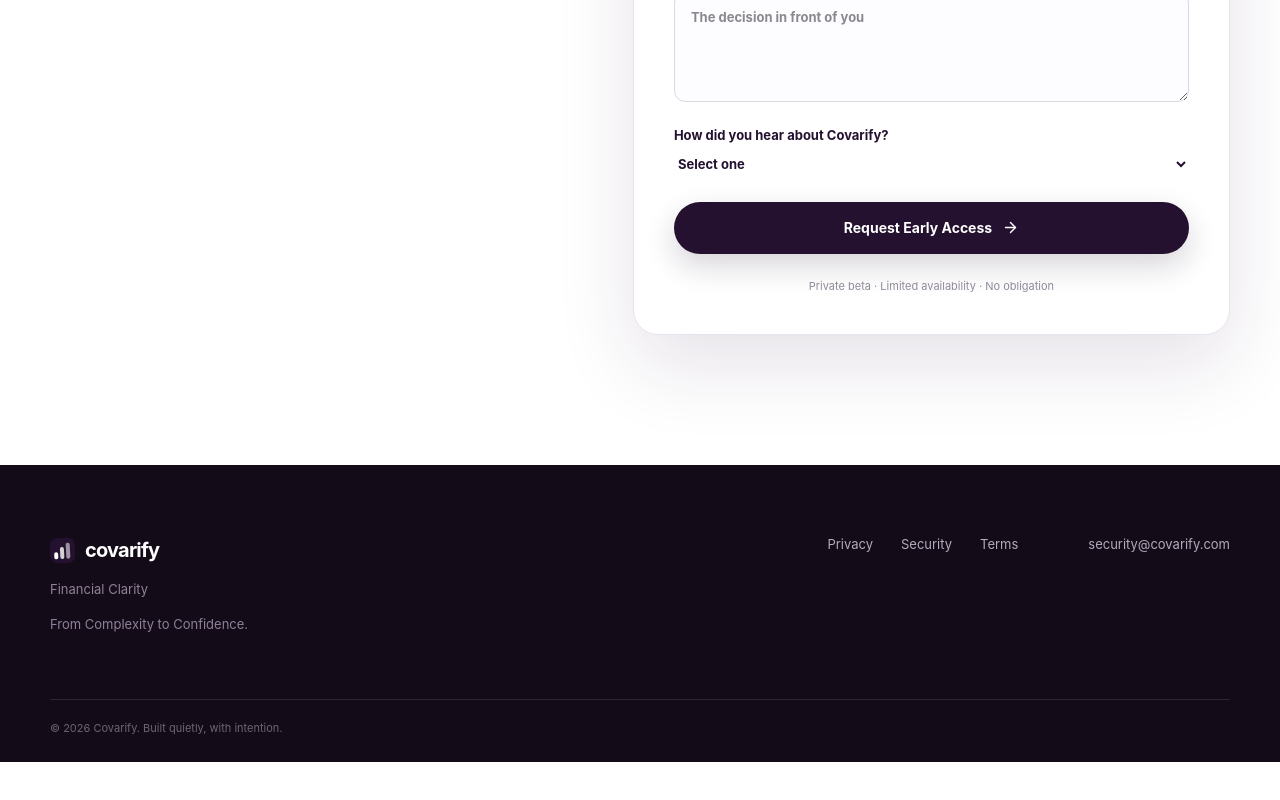
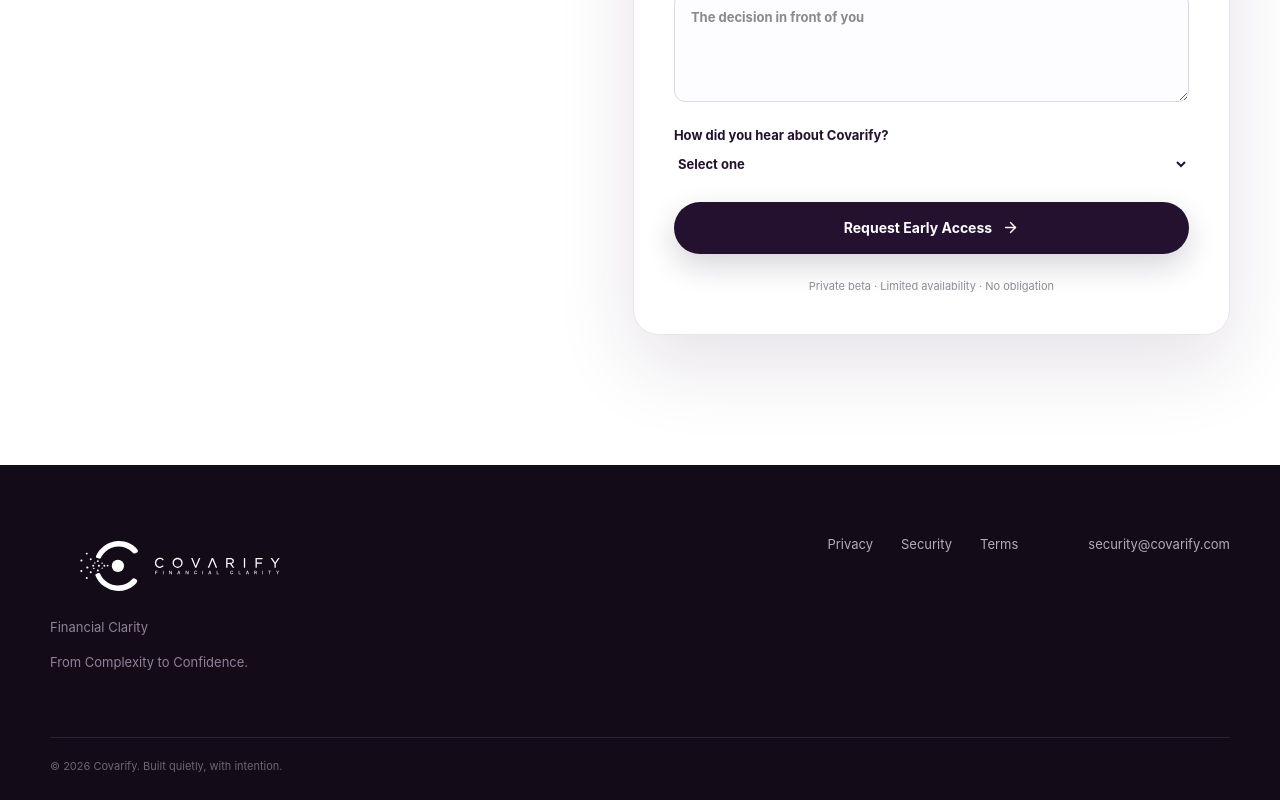
Before and after one commit to Covarum/covarify, a Next.js app: page /early-access in a window 1280 px wide. Shown: the part 631-1431 px from the top of the page. Before the commit the page ends 1393 px from the top, so only its background shows below. Built offline with nearby package versions, Linux system fonts and the light colour scheme.

Commit message:
Apply final Covarify logo and brand assets
* Add final Covarify primary logo

* Apply final logo to site shell

* Style final Covarify logo

* Add Covarify brand metadata and icons

```diff
--- a/app/layout.tsx
+++ b/app/layout.tsx
@@ -1,11 +1,29 @@
 import type { Metadata } from "next";
 import "@/styles/globals.css";
+import "@/styles/brand.css";
 
 export const metadata: Metadata = {
   metadataBase: new URL("https://covarify.com"),
   title: { default: "Covarify | Financial Clarity", template: "%s | Covarify" },
-  description: "A calmer, clearer way to understand your money — and what to do next.",
-  openGraph: { title: "Covarify | Financial Clarity", description: "From Complexity to Confidence.", type: "website" },
+  description: "A calmer, clearer way to understand your money - and what to do next.",
+  applicationName: "Covarify",
+  icons: {
+    icon: [{ url: "/brand/covarify-primary.svg", type: "image/svg+xml" }],
+    shortcut: "/brand/covarify-primary.svg",
+    apple: "/brand/covarify-primary.svg",
+  },
+  openGraph: {
+    title: "Covarify | Financial Clarity",
+    description: "From Complexity to Confidence.",
+    type: "website",
+    images: [{ url: "/brand/covarify-primary.svg", width: 1080, height: 1080, alt: "Covarify - Financial Clarity" }],
+  },
+  twitter: {
+    card: "summary_large_image",
+    title: "Covarify | Financial Clarity",
+    description: "From Complexity to Confidence.",
+    images: ["/brand/covarify-primary.svg"],
+  },
 };
 
 export default function RootLayout({ children }: Readonly<{ children: React.ReactNode }>) {
--- a/components/site/site-shell.tsx
+++ b/components/site/site-shell.tsx
@@ -1,7 +1,21 @@
+import Image from "next/image";
 import Link from "next/link";
 
-export function Brand() {
-  return <Link className="brand" href="/" aria-label="Covarify home"><span className="brand-mark"><i /><i /><i /></span><span>covarify</span></Link>;
+export function Brand({ footer = false }: { footer?: boolean }) {
+  return (
+    <Link className={`brand ${footer ? "brand-footer" : ""}`} href="/" aria-label="Covarify home">
+      <span className="brand-logo-frame">
+        <Image
+          className="brand-logo"
+          src="/brand/covarify-primary.svg"
+          alt="Covarify - Financial Clarity"
+          width={1080}
+          height={1080}
+          priority={!footer}
+        />
+      </span>
+    </Link>
+  );
 }
 
 export function SiteHeader() {
@@ -9,5 +23,5 @@ export function SiteHeader() {
 }
 
 export function SiteFooter() {
-  return <footer className="site-footer"><div className="shell footer-grid"><div><Brand /><p>Financial Clarity</p><p>From Complexity to Confidence.</p></div><nav aria-label="Legal"><Link href="/privacy">Privacy</Link><Link href="/security">Security</Link><Link href="/terms">Terms</Link></nav><a href="mailto:security@covarify.com">security@covarify.com</a></div><div className="shell copyright">© {new Date().getFullYear()} Covarify. Built quietly, with intention.</div></footer>;
+  return <footer className="site-footer"><div className="shell footer-grid"><div><Brand footer /><p>Financial Clarity</p><p>From Complexity to Confidence.</p></div><nav aria-label="Legal"><Link href="/privacy">Privacy</Link><Link href="/security">Security</Link><Link href="/terms">Terms</Link></nav><a href="mailto:security@covarify.com">security@covarify.com</a></div><div className="shell copyright">© {new Date().getFullYear()} Covarify. Built quietly, with intention.</div></footer>;
 }
--- /dev/null
+++ b/styles/brand.css
@@ -0,0 +1 @@
+.brand{display:inline-flex;align-items:center;width:260px;height:64px;overflow:hidden;color:inherit;transition:opacity .2s ease,transform .2s ease}.brand:hover{opacity:.88;transform:translateY(-1px)}.brand-logo-frame{display:block;width:100%;height:100%;overflow:hidden;position:relative}.brand-logo{position:absolute;width:260px;height:260px;max-width:none;left:0;top:50%;transform:translateY(-50%);object-fit:contain}.brand-footer{width:250px;height:62px}.brand-footer .brand-logo{filter:brightness(0) invert(1)}@media(max-width:800px){.brand{width:205px;height:52px}.brand-logo{width:205px;height:205px}.brand-footer{width:220px;height:55px}}
```
Also changed, not shown: public/brand/covarify-primary.svg (added).
